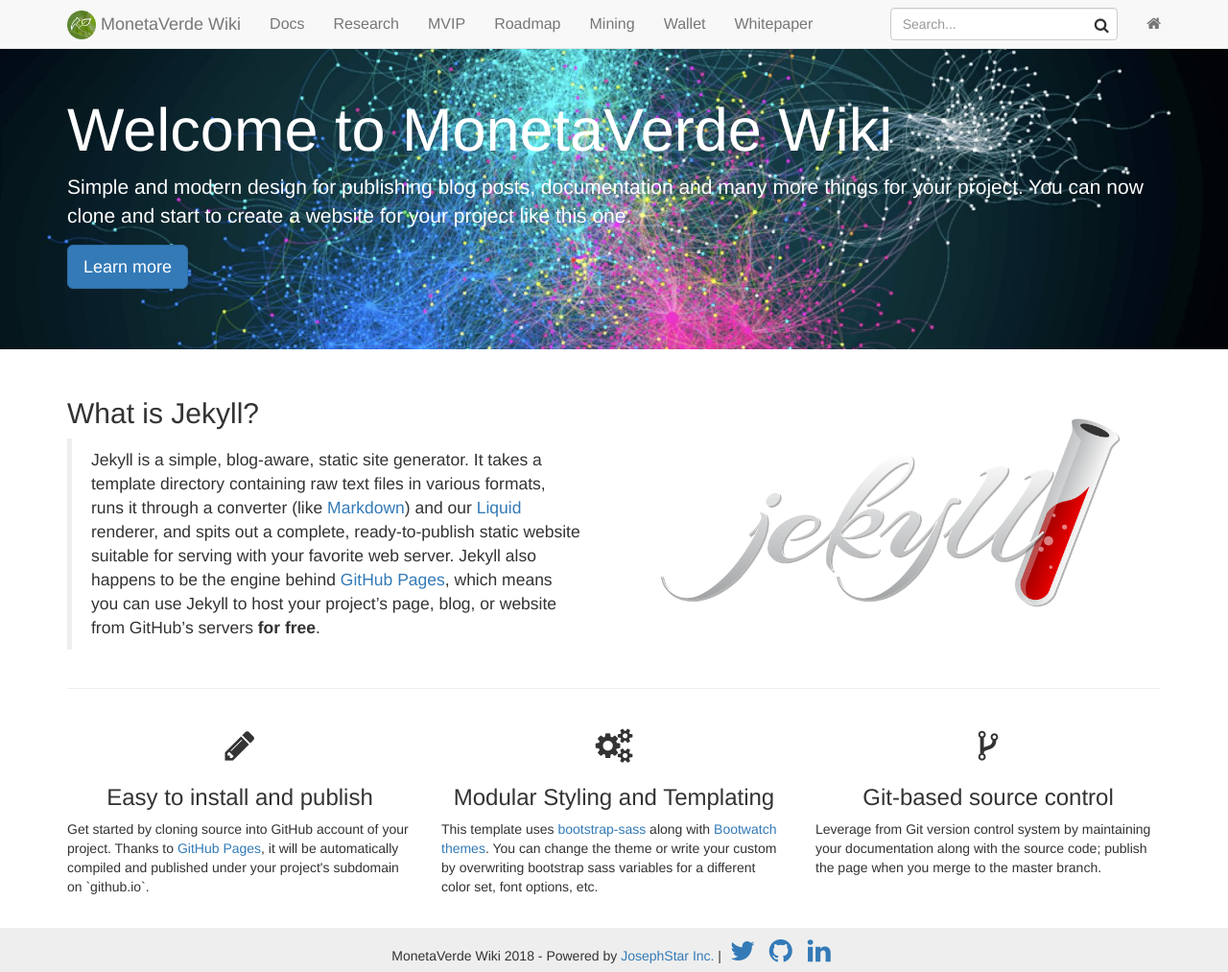
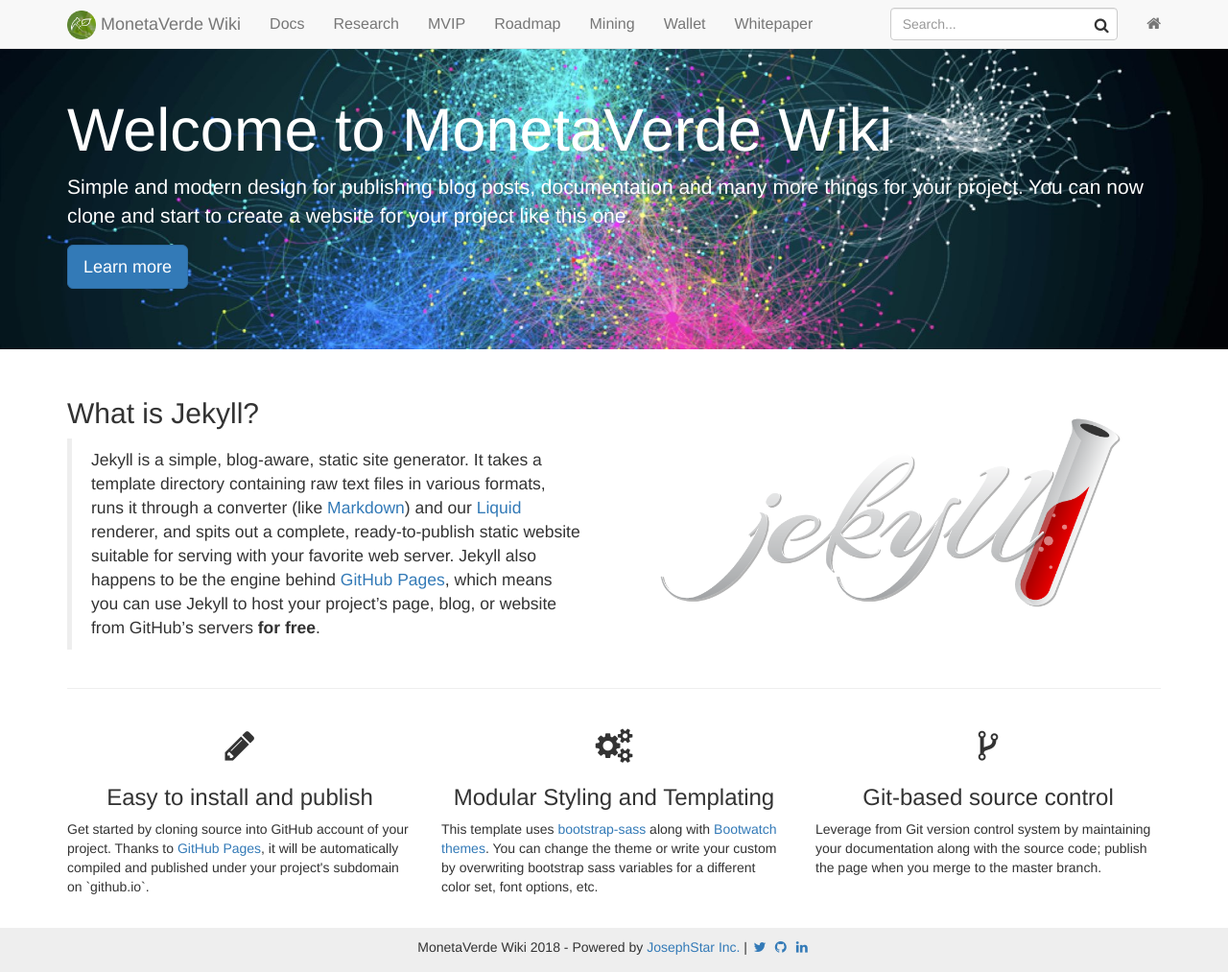
Before and after one commit to ammogcoder/www, a Jekyll site: the page built from index.html, in a window 1280 px wide and 1013 px high. Shown: the whole window at 96% size. Built offline with Jekyll 4.4.1, drawn with Linux system fonts in a browser that asks for light colours; nearby versions of some CDN libraries.

Commit message:
Update footer.html

```diff
--- a/_includes/footer.html
+++ b/_includes/footer.html
@@ -4,9 +4,9 @@
         <p class="text-center">
             {{ site.title }} {{ site.time | date: '%Y' }} -
             Powered by <a href="https://www.josephstar.net">JosephStar Inc.</a> |
-            <a href="{{ site.twitter_url }}"><i class="fa fa-twitter fa-fw fa-2x" aria-hidden="true"></i></a>
-            <a href="{{ site.github_url }}"><i class="fa fa-github fa-fw fa-2x" aria-hidden="true"></i></a>
-            <a href="{{ site.linkedin_url }}"><i class="fa fa-linkedin fa-fw fa-2x" aria-hidden="true"></i></a>
+            <a href="{{ site.twitter_url }}"><i class="fa fa-twitter fa-fw" aria-hidden="true"></i></a>
+            <a href="{{ site.github_url }}"><i class="fa fa-github fa-fw" aria-hidden="true"></i></a>
+            <a href="{{ site.linkedin_url }}"><i class="fa fa-linkedin fa-fw" aria-hidden="true"></i></a>
 
         </p>
 
```
